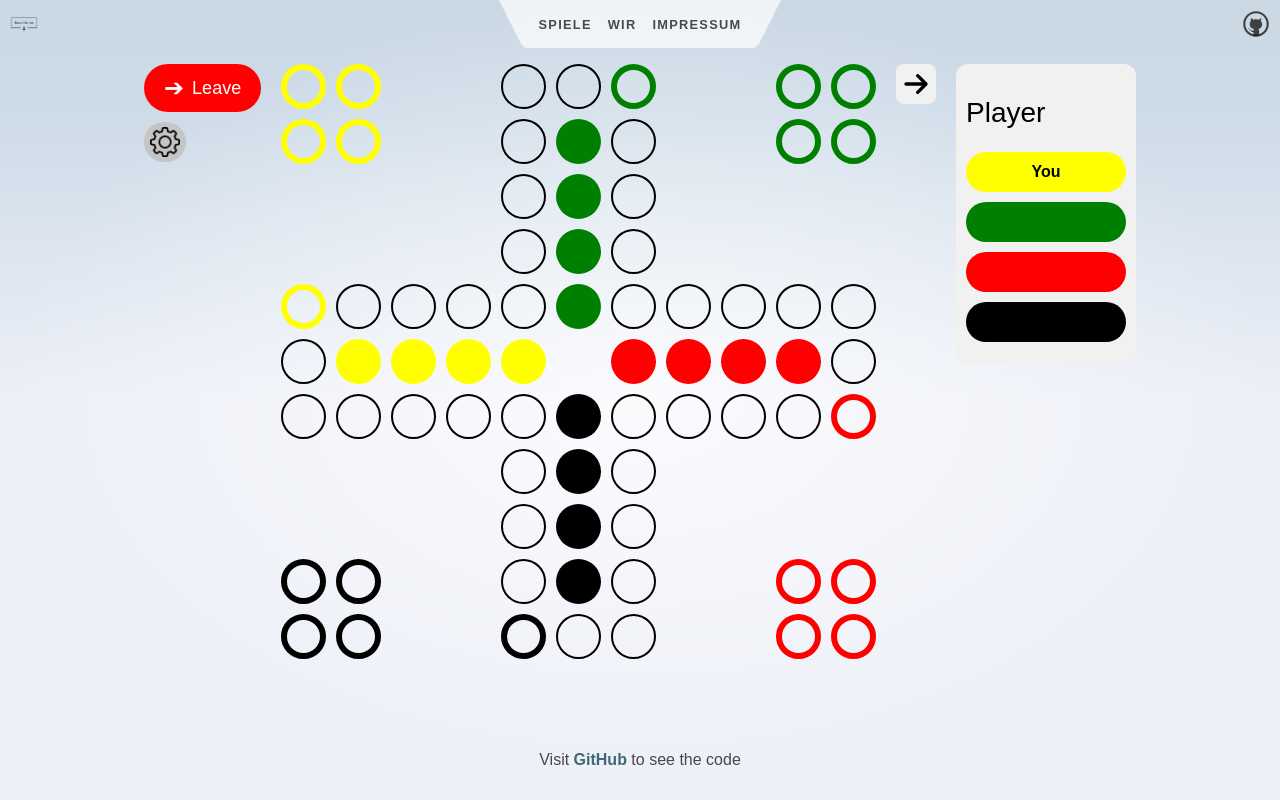
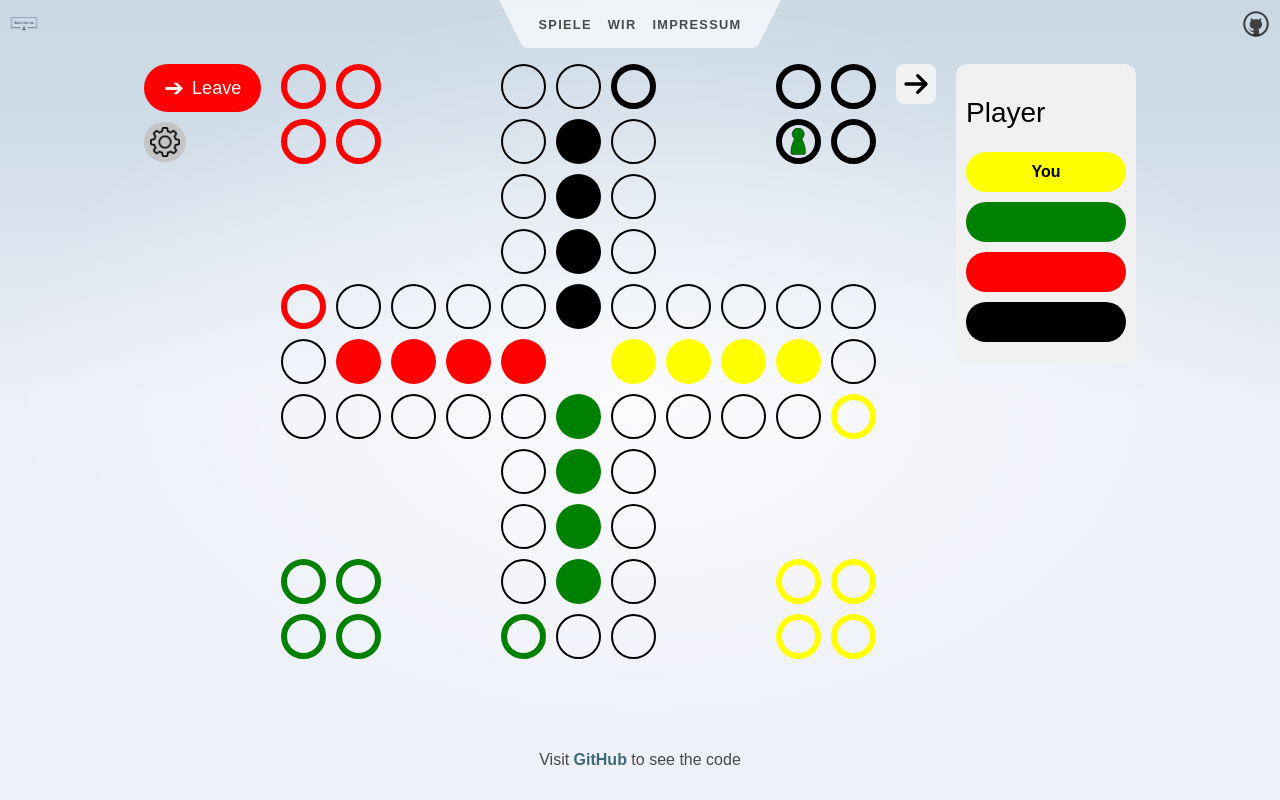
Before and after one commit to Pixxxel-Perfect/Boardheaven, a SvelteKit app in the folder frontend/boardheaven/: page /game in a window 1280 px wide. Built offline with nearby package versions, Linux system fonts and the light colour scheme.

Commit message:
v1 index system implemented

```diff
--- a/frontend/boardheaven/src/routes/game/+page.svelte
+++ b/frontend/boardheaven/src/routes/game/+page.svelte
@@ -25,7 +25,7 @@
   }*/
   let ws: WebSocket;
   const circles = [
-    "circleDefault", "circleDefault", "circleGreen", "circleDefault",
+    "circleGreen", "circleDefault",
     "circleDefault", "circleDefault", "circleDefault", "circleDefault",
     "circleDefault", "circleDefault", "circleDefault", "circleDefault",
     "circleRed", "circleDefault", "circleDefault",
@@ -35,7 +35,7 @@
     "circleDefault", "circleDefault", "circleDefault", "circleDefault",
     "circleDefault", "circleYellow", "circleDefault", "circleDefault",
     "circleDefault", "circleDefault", "circleDefault", "circleDefault",
-    "circleDefault", "circleFullGreen", "circleFullGreen",
+    "circleDefault", "circleDefault", "circleDefault", "circleFullGreen", "circleFullGreen",
     "circleFullGreen", "circleFullGreen", "circleFullRed", "circleFullRed",
     "circleFullRed", "circleFullRed", "circleFullBlack", "circleFullBlack",
     "circleFullBlack", "circleFullBlack", "circleFullYellow", "circleFullYellow",
@@ -44,7 +44,6 @@
     "circleRed", "circleBlack", "circleBlack", "circleBlack", "circleBlack",
     "circleYellow", "circleYellow", "circleYellow", "circleYellow",
   ];
-  const numbers123 = [1,2,3];
   // test
   onMount(() => {
     //addPawnSVG();
@@ -70,7 +69,45 @@
     //ws.send(message);
     console.log("parent", message);
   }
-</script>
+  const pawns =
+  [ {index: -10, color: 'green' },
+    /*
+    { index: 56, color: 'green' },
+    { index: 57, color: 'green' },
+    { index: 58, color: 'green' },
+    { index: 59, color: 'green' },
+
+    { index: 60, color: 'red' },
+    { index: 61, color: 'red' },
+    { index: 62, color: 'red' },
+    { index: 63, color: 'red' },
+
+    { index: 68, color: 'yellow' },
+    { index: 69, color: 'yellow' },
+    { index: 70, color: 'yellow' },
+    { index: 71, color: 'yellow' },
+
+    { index: 64, color: 'black' },
+    { index: 65, color: 'black' },
+    { index: 66, color: 'black' },
+    { index: 67, color: 'black' },
+    */
+  ];
+  function smartIndex(pawn: { index: any; color?: string; }) {
+    if (pawn.index >= 110 && pawn.index <= 113) {
+      return 44 + (pawn.index - 110);
+    } else if (pawn.index >= 100 && pawn.index <= 103) {
+      return 40 + (pawn.index - 100);
+    } else if (pawn.index >= 120 && pawn.index <= 123) {
+      return 48 + (pawn.index - 120);
+    } else if (pawn.index >= 130 && pawn.index <= 133) {
+      return 52 + (pawn.index - 130);
+    } else if (pawn.index >= -16 && pawn.index <= -1) {
+      return 56 + Math.abs(pawn.index + 1);
+    }
+    return pawn.index;
+  }
+  </script>
 
 
 
@@ -86,96 +123,17 @@
     </div>
 
     <div class="board">
-      {#each circles as circleClass}
-        <div class={`circle ${circleClass}`}></div>
-      {/each}
+      {#each circles as circleClass, index}
+      <div class={`circle ${circleClass}`}>
+        {#if pawns.find(pawn => smartIndex(pawn) === index)}
+          <svg class="pawn" width="800px" height="800px" viewBox="-5 0 22 22" id="meteor-icon-kit__solid-pawn" fill="{pawns.find(pawn => smartIndex(pawn) === index)?.color}" stroke="black" stroke-width="0.4" xmlns="http://www.w3.org/2000/svg">
+            <path fill-rule="evenodd" clip-rule="evenodd" d="M2.88138 8.90846C1.73464 7.99226 1 6.58192 1 5C1 2.23858 3.23858 0 6 0C8.7614 0 11 2.23858 11 5C11 6.5814 10.2658 7.99133 9.1198 8.90755L11.0777 13.8831C11.6866 15.4306 12.0015 17.1081 12.0015 18.8049V21C12.0015 21.5523 11.5538 22 11.0015 22H1C0.44772 22 0 21.5523 0 21L0 18.8049C0 17.1081 0.31487 15.4306 0.92382 13.8831L2.88138 8.90846z"/>
+          </svg>
+        {/if}
+      </div>
+    {/each}
+
     </div>
-    <!-- {#each circles  as circle}
-      <div class={`circle ${circle}`}></div>
-    {/each} -->
-    <!-- <div class="board">
-      <div class="circle circleDefault"></div>
-      <div class="circle circleDefault"></div>
-      <div class="circle circleGreen"></div>
-      <div class="circle circleDefault"></div>
-      <div class="circle circleDefault"></div>
-      <div class="circle circleDefault"></div>
-      <div class="circle circleDefault"></div>
-      <div class="circle circleDefault"></div>
-      <div class="circle circleDefault"></div>
-      <div class="circle circleDefault"></div>
-      <div class="circle circleDefault"></div>
-      <div class="circle circleDefault"></div>
-      <div class="circle circleRed"></div>
-      <div class="circle circleDefault"></div>
-      <div class="circle circleDefault"></div>
-      <div class="circle circleDefault"></div>
-      <div class="circle circleDefault"></div>
-      <div class="circle circleDefault"></div>
-      <div class="circle circleDefault"></div>
-      <div class="circle circleDefault"></div>
-      <div class="circle circleDefault"></div>
-      <div class="circle circleDefault"></div>
-      <div class="circle circleBlack"></div>
-      <div class="circle circleDefault"></div>
-      <div class="circle circleDefault"></div>
-      <div class="circle circleDefault"></div>
-      <div class="circle circleDefault"></div>
-      <div class="circle circleDefault"></div>
-      <div class="circle circleDefault"></div>
-      <div class="circle circleDefault"></div>
-      <div class="circle circleDefault"></div>
-      <div class="circle circleDefault"></div>
-      <div class="circle circleYellow"></div>
-      <div class="circle circleDefault"></div>
-      <div class="circle circleDefault"></div>
-      <div class="circle circleDefault"></div>
-      <div class="circle circleDefault"></div>
-      <div class="circle circleDefault"></div>
-      <div class="circle circleDefault"></div>
-      <div class="circle circleDefault"></div>
-
-      <div class="circle circleFullGreen"></div>
-      <div class="circle circleFullGreen"></div>
-      <div class="circle circleFullGreen"></div>
-      <div class="circle circleFullGreen"></div>
-
-      <div class="circle circleFullRed"></div>
-      <div class="circle circleFullRed"></div>
-      <div class="circle circleFullRed"></div>
-      <div class="circle circleFullRed"></div>
-
-      <div class="circle circleFullBlack"></div>
-      <div class="circle circleFullBlack"></div>
-      <div class="circle circleFullBlack"></div>
-      <div class="circle circleFullBlack"></div>
-
-      <div class="circle circleFullYellow"></div>
-      <div class="circle circleFullYellow"></div>
-      <div class="circle circleFullYellow"></div>
-      <div class="circle circleFullYellow"></div>
-
-
-      <div class="circle circleGreen"></div>
-      <div class="circle circleGreen"></div>
-      <div class="circle circleGreen"></div>
-      <div class="circle circleGreen"></div>
-
-      <div class="circle circleRed"></div>
-      <div class="circle circleRed"></div>
-      <div class="circle circleRed"></div>
-      <div class="circle circleRed"></div>
-
-      <div class="circle circleBlack"></div>
-      <div class="circle circleBlack"></div>
-      <div class="circle circleBlack"></div>
-      <div class="circle circleBlack"></div>
-
-      <div class="circle circleYellow"></div>
-      <div class="circle circleYellow"></div>
-      <div class="circle circleYellow"></div>
-      <div class="circle circleYellow"></div>
-    </div> -->
     <div class="container">
       <div class="pointer">
         <img src={arrowicon} alt="arrow" class="arrow-icon"/>
@@ -211,7 +169,10 @@
 </div>
 
 <style>
-
+  .pawn{
+    width: 80%;
+    height: 80%;
+  }
   .playerHeadline{
     font-size: 28px;
     color: #000000;
@@ -336,10 +297,10 @@
   .circle {
     aspect-ratio: 1;
     border-radius: 50%;
-    position: relative; /* Wichtig für die Zentrierung des Bauern */
-    display: flex; /* Ermöglicht die Verwendung von justify-content und align-items zur Zentrierung */
-    justify-content: center; /* Zentriert den Inhalt horizontal */
-    align-items: center; /* Zentriert den Inhalt vertikal */
+    position: relative;
+    display: flex;
+    justify-content: center;
+    align-items: center;
   }
   .circle:hover {
     background-color: rgb(202, 202, 202);
@@ -373,6 +334,90 @@
     background-color: yellow;
   }
 
+
+
+
+.circle:nth-child(1) { grid-column: 5; grid-row: 11; }
+.circle:nth-child(2) { grid-column: 5; grid-row: 10; }
+.circle:nth-child(3) { grid-column: 5; grid-row: 9; }
+.circle:nth-child(4) { grid-column: 5; grid-row: 8; }
+.circle:nth-child(5) { grid-column: 5; grid-row: 7; }
+.circle:nth-child(6) { grid-column: 4; grid-row: 7; }
+.circle:nth-child(7) { grid-column: 3; grid-row: 7; }
+.circle:nth-child(8) { grid-column: 2; grid-row: 7; }
+.circle:nth-child(9) { grid-column: 1; grid-row: 7; }
+.circle:nth-child(10) { grid-column: 1; grid-row: 6; }
+.circle:nth-child(11) { grid-column: 1; grid-row: 5; }
+.circle:nth-child(12) { grid-column: 2; grid-row: 5; }
+.circle:nth-child(13) { grid-column: 3; grid-row: 5; }
+.circle:nth-child(14) { grid-column: 4; grid-row: 5; }
+.circle:nth-child(15) { grid-column: 5; grid-row: 5; }
+.circle:nth-child(16) { grid-column: 5; grid-row: 4; }
+.circle:nth-child(17) { grid-column: 5; grid-row: 3; }
+.circle:nth-child(18) { grid-column: 5; grid-row: 2; }
+.circle:nth-child(19) { grid-column: 5; grid-row: 1; }
+.circle:nth-child(20) { grid-column: 6; grid-row: 1; }
+.circle:nth-child(21) { grid-column: 7; grid-row: 1; }
+.circle:nth-child(22) { grid-column: 7; grid-row: 2; }
+.circle:nth-child(23) { grid-column: 7; grid-row: 3; }
+.circle:nth-child(24) { grid-column: 7; grid-row: 4; }
+.circle:nth-child(25) { grid-column: 7; grid-row: 5; }
+.circle:nth-child(26) { grid-column: 8; grid-row: 5; }
+.circle:nth-child(27) { grid-column: 9; grid-row: 5; }
+.circle:nth-child(28) { grid-column: 10; grid-row: 5; }
+.circle:nth-child(29) { grid-column: 11; grid-row: 5; }
+.circle:nth-child(30) { grid-column: 11; grid-row: 6; }
+.circle:nth-child(31) { grid-column: 11; grid-row: 7; }
+.circle:nth-child(32) { grid-column: 10; grid-row: 7; }
+.circle:nth-child(33) { grid-column: 9; grid-row: 7; }
+.circle:nth-child(34) { grid-column: 8; grid-row: 7; }
+.circle:nth-child(35) { grid-column: 7; grid-row: 7; }
+.circle:nth-child(36) { grid-column: 7; grid-row: 8; }
+.circle:nth-child(37) { grid-column: 7; grid-row: 9; }
+.circle:nth-child(38) { grid-column: 7; grid-row: 10; }
+.circle:nth-child(39) { grid-column: 7; grid-row: 11; }
+.circle:nth-child(40) { grid-column: 6; grid-row: 11; }
+/* Full Circles */
+.circle:nth-child(41) { grid-column: 6; grid-row: 10; }
+.circle:nth-child(42) { grid-column: 6; grid-row: 9; }
+.circle:nth-child(43) { grid-column: 6; grid-row: 8; }
+.circle:nth-child(44) { grid-column: 6; grid-row: 7; }
+.circle:nth-child(45) { grid-column: 2; grid-row: 6; }
+.circle:nth-child(46) { grid-column: 3; grid-row: 6; }
+.circle:nth-child(47) { grid-column: 4; grid-row: 6; }
+.circle:nth-child(48) { grid-column: 5; grid-row: 6; }
+.circle:nth-child(49) { grid-column: 6; grid-row: 2; }
+.circle:nth-child(50) { grid-column: 6; grid-row: 3; }
+.circle:nth-child(51) { grid-column: 6; grid-row: 4; }
+.circle:nth-child(52) { grid-column: 6; grid-row: 5; }
+.circle:nth-child(53) { grid-column: 10; grid-row: 6; }
+.circle:nth-child(54) { grid-column: 9; grid-row: 6; }
+.circle:nth-child(55) { grid-column: 8; grid-row: 6; }
+.circle:nth-child(56) { grid-column: 7; grid-row: 6; }
+.circle:nth-child(57) { grid-column: 2; grid-row: 11; }
+.circle:nth-child(58) { grid-column: 1; grid-row: 11; }
+/* Home Circles */
+.circle:nth-child(59) { grid-column: 2; grid-row: 10; }
+.circle:nth-child(60) { grid-column: 1; grid-row: 10; }
+.circle:nth-child(61) { grid-column: 2; grid-row: 2; }
+.circle:nth-child(62) { grid-column: 1; grid-row: 2; }
+.circle:nth-child(63) { grid-column: 2; grid-row: 1; }
+.circle:nth-child(64) { grid-column: 1; grid-row: 1; }
+.circle:nth-child(65) { grid-column: 11; grid-row: 2; }
+.circle:nth-child(66) { grid-column: 10; grid-row: 2; }
+.circle:nth-child(67) { grid-column: 11; grid-row: 1; }
+.circle:nth-child(68) { grid-column: 10; grid-row: 1; }
+.circle:nth-child(69) { grid-column: 11; grid-row: 10; }
+.circle:nth-child(70) { grid-column: 10; grid-row: 10; }
+.circle:nth-child(71) { grid-column: 11; grid-row: 11; }
+.circle:nth-child(72) { grid-column: 10; grid-row: 11; }
+
+
+
+
+
+
+/*
   .circle:nth-child(1) {
     grid-column: 5;
     grid-row: 1;
@@ -533,10 +578,11 @@
     grid-column: 5;
     grid-row: 2;
   }
-
+*/
   /*
 Full Circles
 */
+/*
   .circle:nth-child(41) {
     grid-column: 6;
     grid-row: 2;
@@ -604,10 +650,11 @@ Full Circles
     grid-column: 5;
     grid-row: 6;
   }
-
+*/
   /*
 Home Circles
 */
+/*
   .circle:nth-child(57) {
     grid-column: 10;
     grid-row: 1;
```
